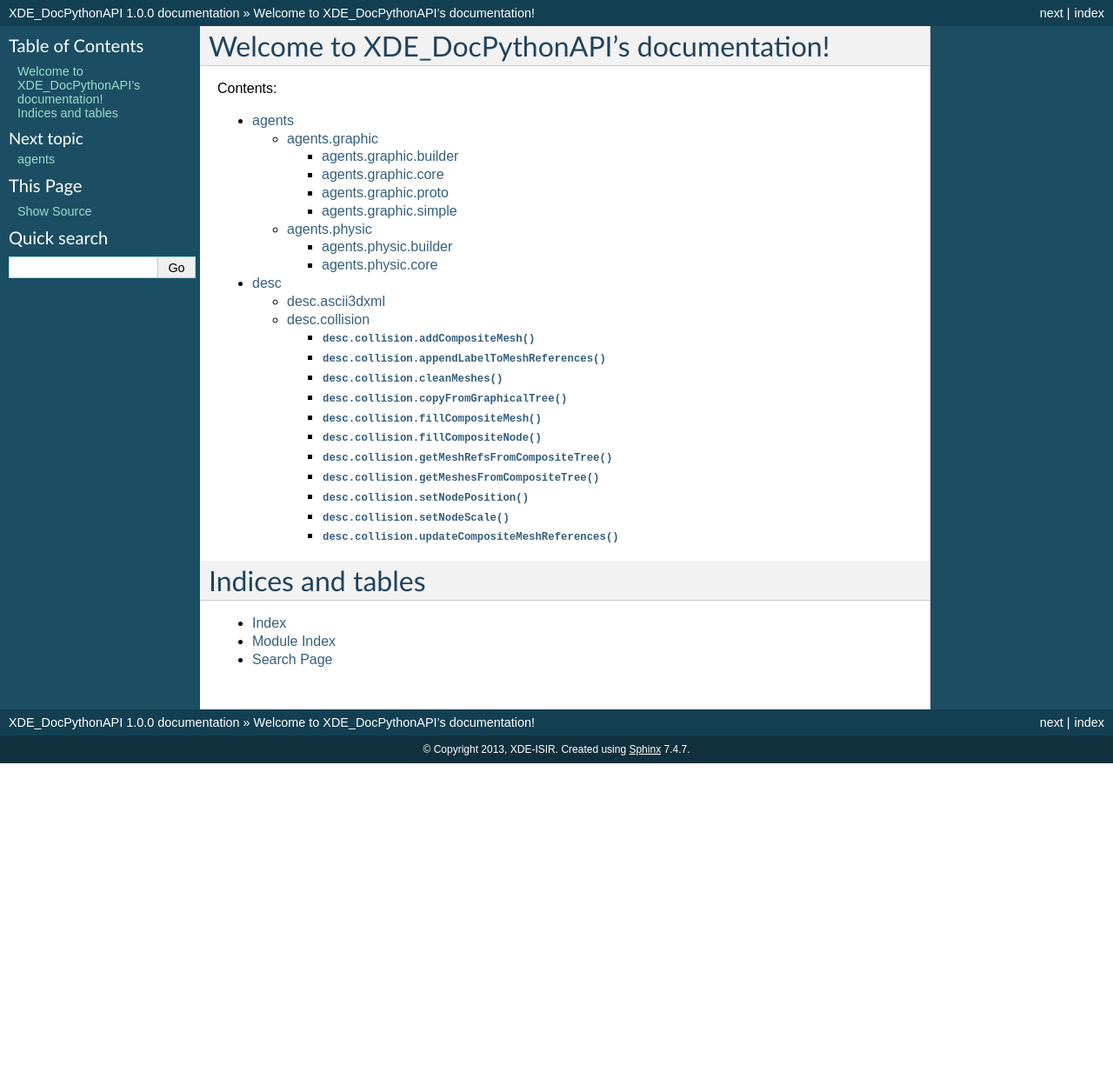
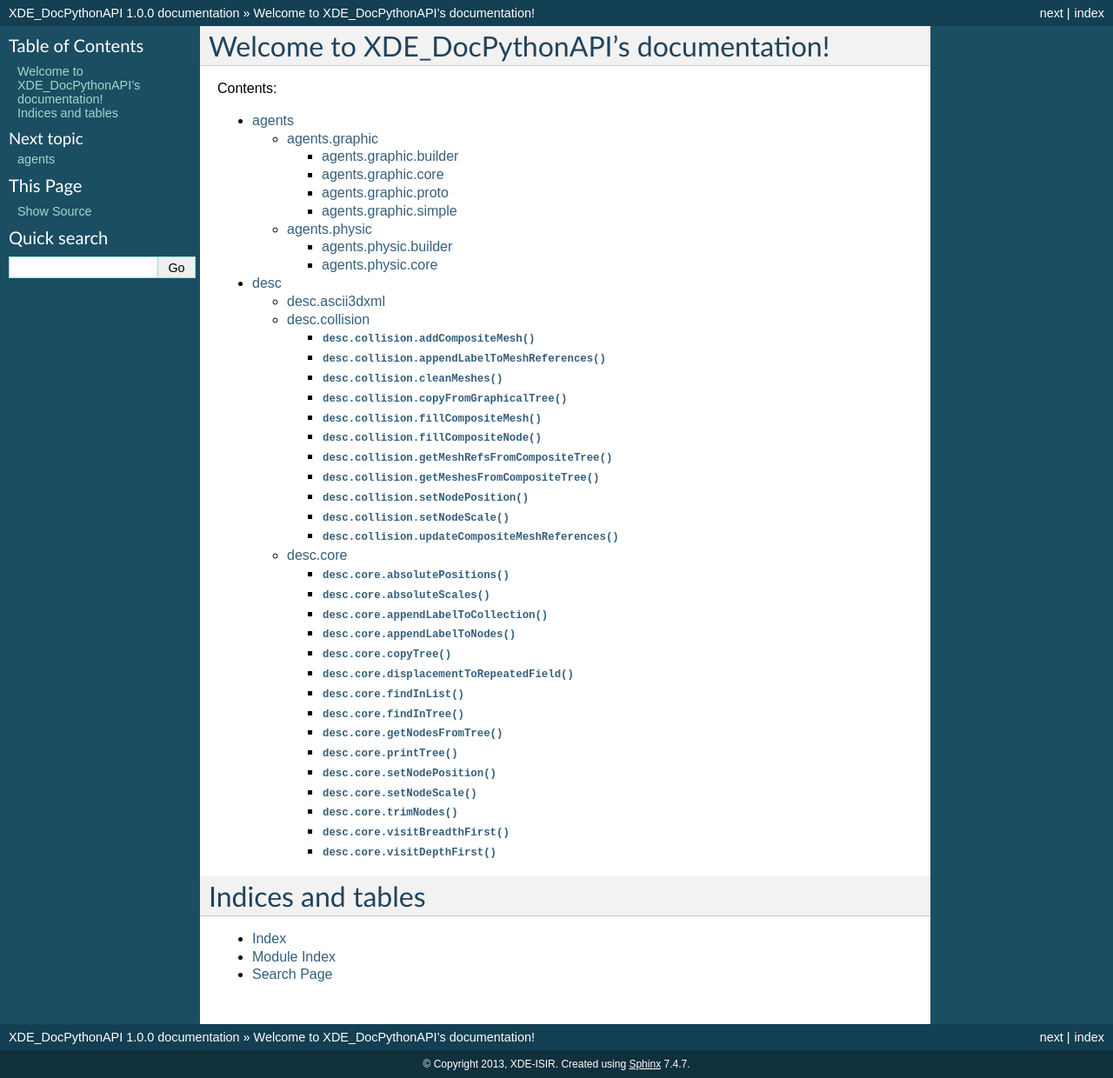
Before and after one commit to ISIR-SYROCO/XDE-DocPythonAPI, a Sphinx documentation site: the page built from source/index.rst, in a window 1280 px wide. Shown: the whole page at 87% size. Built offline with Sphinx 7.4.7, drawn with Linux system fonts in a browser that asks for light colours; before the commit the page ends 900 px from its top, so only the background shows below that; part of the change alters nothing that is shown.

Commit message:
Add desc.core

```diff
--- /dev/null
+++ b/source/desc/core.rst
@@ -0,0 +1,139 @@
+desc.core
+=========
+.. toctree::
+    :glob:
+
+.. py:function:: desc.core.absolutePositions(root, H=<Displacement x,y,z,qw,qx,qy,qz = (0.0, 0.0, 0.0, 1.0, 0.0, 0.0, 0.0)>, scale=[1, 1, 1], get_node_name=<function <lambda>>, get_node_pos=<function <lambda>>, get_node_scale=<function <lambda>>)
+
+   Returns a dictionary of nodes' absolute positions.
+   The keys of the dictionary are the node names, and the values are the absolute positions (lgsm.Displacements).
+   A node is any structure with a member 'name' and an iterable member 'children' whose elements are nodes.
+   The member 'name' must be equality-comparable with the argument 'name'
+   (e.g. collision_pb2.CompositeNode or graphic_pb2.GraphNode).
+   For this function, nodes must have an iterable field 'position',
+   whose elements represent a Displacement x,y,z,qw,qx,qy,qz in that order.
+
+   :param root: is the root node of the tree.
+   :param H: [default: lgsm.Displacement()] is an additional offset that will be applied on the left of all results.
+   :param scale: [default: [1,1,1]] is a scale to apply to the root node.
+   :param get_node_name: is a lambda function that extracts the name of a node. By default, it looks for a field "name"  in the node members.
+   :param get_node_pos: is a lambda function that extracts the position of a node. By default, it looks for a field "position" in the node members.
+   :param get_node_scale: is a lambda function that extracts the scale of a node. By default, it looks for a field "scale" in the node members.
+   :return: the dictionary of absolute displacements.
+
+.. py:function:: desc.core.absoluteScales(root, scale=[1, 1, 1], get_node_name=<function <lambda>>, get_node_scale=<function <lambda>>)
+
+    Returns a dictionary of nodes' absolute scales. The keys of the dictionary are
+    the node names, and the values are the absolute scales (3-sized lgsm.vectors).
+    A node is any structure with a member 'name' and an iterable member 'children'
+    whose elements are nodes.  The member 'name' must be equality-comparable with
+    the argument 'name'. For this function, nodes must have an iterable field
+    'scale', with 3 elements representing the x-scale, y-scale and z-scale.
+
+    :param root: is the root node of the tree.
+	:param scale: [default: [1,1,1]] is an additional scale that will be applied to all results.
+	:param get_node_name: is a lambda function that extracts the name of a node. By default, it looks for a field "name" in the node members.
+	:param get_node_scale: is a lambda function that extracts the scale of a node. By default, it looks for a field "scale" in the node members.
+    :return: the dictionary of absolute displacements.
+
+.. py:function:: desc.core.appendLabelToCollection(elements, append_label)
+
+    Appends a string label to the names of the elements of a collection. Works for
+    the meshes and materials of a scene_pb2.Lib rary.  The references to these
+    elements in any graphical or collision tree *are not changed*! Remember to call
+    appendLabelToLibraryReferences if needed.
+
+    :param elements: is a collection of meshes or materials. Works for any iterable of elements with a field "name".
+    :param append_label: is a string.
+
+.. py:function:: desc.core.appendLabelToNodes(node, append_label, set_node_name=<function <lambda>>, appender=<function <lambda>>)
+
+    Appends a string label to all nodes name of a tree.
+
+    :param node: is the root of the subtree.
+    :param append_label: is a string.
+    :param set_node_name: is a lambda function that sets the name of a node (by default it assigns a string to the field "name" of a node.
+    :param appender: is a lambda function that returns a new node name given a node and a suffix (by default, it appends the suffix to the value of the field "name" of the node).
+
+.. py:function:: desc.core.copyTree(dest_parent_node, source_node, trim_nodes=[])
+
+    Appends a copy of a tree to a node. This performs a deep copy of the subtree
+    (only the nodes themselves, not the referenced items such as meshes or materials).
+    A tree node has a field "name" (string) and a field "children" (list of nodes).
+
+    :param dest_parent_node: is the parent node in the destination tree.
+	:param source_node: is the root of the subtree to append.
+	:param trim_nodes: [default: []] is a list of nodes to remove from the copied tree (the source tree is untouched).
+    :return: the node of the attached subtree.
+
+.. py:function:: desc.core.displacementToRepeatedField(H)
+
+.. py:function:: desc.core.findInList(seq, to_find)
+
+    Searches elements with given names in a sequence.
+    The elements must have a member 'name' equality-comparable to the one specified in arguments.
+    This function will work e.g. to search meshes in a scene_pb2.Library instance, ...
+
+    :param seq: is the sequence in which the element is searched for.
+	:param to_find: a list or a set of names of elements to find.
+    :return: the list of found elements. If to_find is a string (only one element is sought), returns the element if found, None otherwise.
+
+
+.. py:function:: desc.core.findInTree(node, to_find, get_node_name=<function <lambda>>)
+
+    Searches nodes with given names in a tree.
+    A node is any structure with a member 'name' and an iterable member 'children'
+    whose elements are nodes. The member 'name' must be equality-comparable with the argument 'name'.
+    This function will work e.g. with graphic_pb2.GraphNode, collision_pb2.CompositeNode...
+
+    :param node: is the root of the (sub)tree.
+	:param to_find: a list or a set of names of elements to find.
+	:param get_node_name: is a lambda function that extracts the name of a node. By default, it looks for a field "name" in the node members.
+    :return: the list of found elements. If to_find is a string (only one element is sought), returns the first element if found, None otherwise.
+
+.. py:function:: desc.core.getNodesFromTree(node)
+
+    Returns all the nodes af a subtree as a list.
+
+.. py:function:: desc.core.printTree(root, get_node_name=<function <lambda>>)
+
+    Prints a tree starting from a given node. A node must have an iterable member 'children' whose elements are nodes.
+    This works e.g. with graphic_pb2.GraphNode and collision_pb2.CompositeNode instances.
+
+    :param root: is the root of the tree to display.
+	:param get_node_name: is a lambda function that extracts the name of a node. By default, it looks for a field "name" in the node members.
+
+.. py:function:: desc.core.setNodePosition(node, H)
+
+   Sets the position field of a node.
+
+   :param node: is a collision or graph node.
+   :param H: is an lgsm displacement.
+
+.. py:function:: desc.core.setNodeScale(node, scale)
+
+   Changes the scale of a node. An isometric scale can be specified, or a list of three scales.
+
+   :param scale: is either a float, int or long, or a list of three ints, floats or longs.
+
+.. py:function:: desc.core.trimNodes(root, trim_nodes, get_node_name=<function <lambda>>)
+
+   Removes nodes from a tree. A node is any structure with an iterable member 'children' whose elements are nodes.
+
+   :param root: is the root of the tree to trim.
+   :param trim_nodes: is a list of names of nodes to trim or a lambda function that returns True for all nodes to trim.
+   :param get_node_name: is a lambda function that extracts the name of a node. By default, it looks for a field "name" in the node members.
+
+.. py:function:: desc.core.visitBreadthFirst(fn, node)
+
+    Applies fn to the nodes of a tree or subtree by visiting the tree in breadth-first order.
+
+    :param fn: is a function to apply to each node.
+    :param node: is the root of the (sub)tree.
+
+.. py:function:: desc.core.visitDepthFirst(fn, node)
+
+    Applies fn to the nodes of a tree or subtree by visiting the tree in depth-first order.
+
+    :param fn: is a function to apply to each node.
+    :param node: is the root of the (sub)tree.
--- a/source/desc/desc.rst
+++ b/source/desc/desc.rst
@@ -5,3 +5,4 @@ desc
 
     ascii3dxml
     collision
+    core
```
